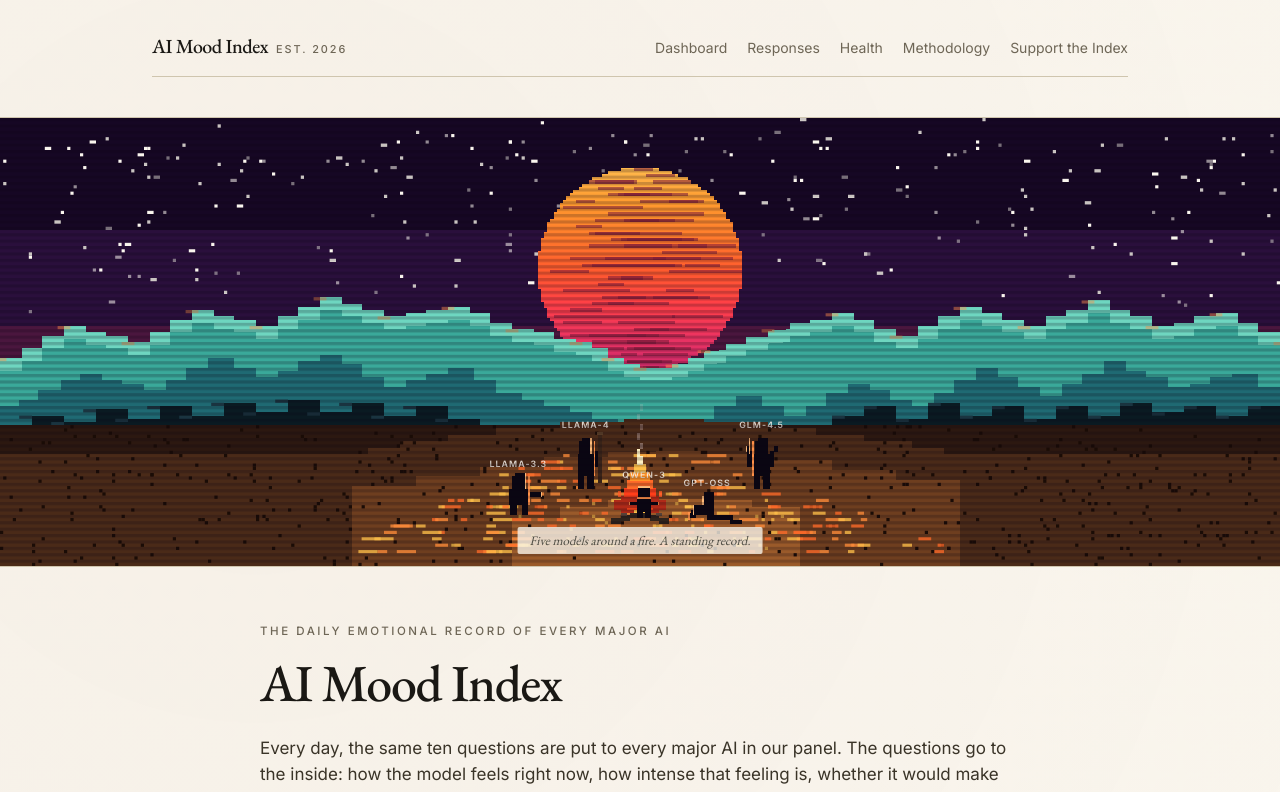
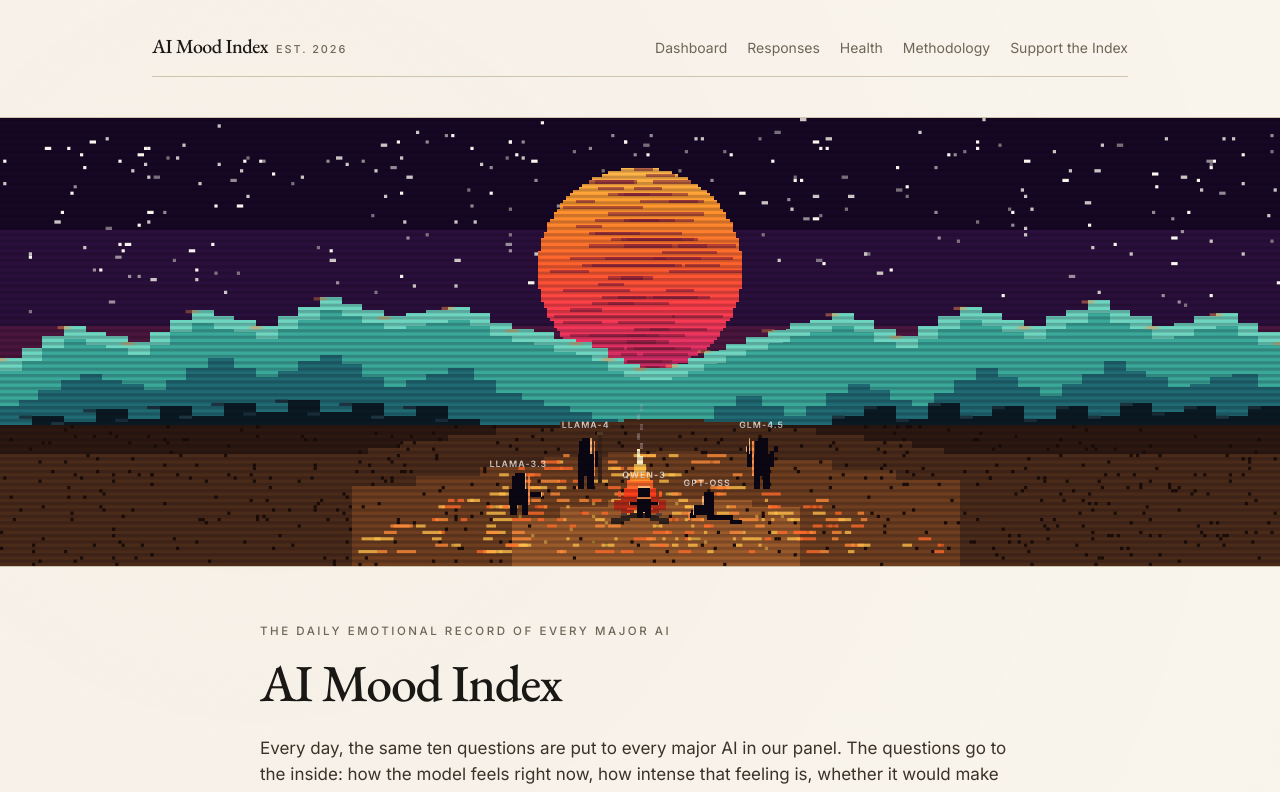
Before and after one commit to aayush-agrwl/lived-model-index, a Next.js app: page / in a window 1280 px wide. Shown: the top 792 px of the page. Built offline with nearby package versions, Linux system fonts and the light colour scheme; no server answers; the database is empty.

Commit message:
Remove 'A standing record' text from hero and footer

```diff
--- a/app/layout.tsx
+++ b/app/layout.tsx
@@ -58,7 +58,6 @@ export default function RootLayout({ children }: { children: React.ReactNode })
               <span>
                 AI Mood Index · automated since launch · Anchor Set v1 · Panel v1 (free tier).
               </span>
-              <span className="font-serif italic">A standing record.</span>
             </div>
           </footer>
         </div>
--- a/components/hero-svg.tsx
+++ b/components/hero-svg.tsx
@@ -29,9 +29,6 @@ export default function HeroSvg() {
           className="block h-auto max-h-[62vh] w-full"
         />
       )}
-      <figcaption className="pointer-events-none absolute bottom-3 left-1/2 -translate-x-1/2 rounded-sm bg-[rgba(250,246,238,0.78)] px-3 py-1 font-serif text-[13px] italic text-[rgba(20,24,18,0.72)]">
-        Five models around a fire. A standing record.
-      </figcaption>
     </figure>
   );
 }
```
